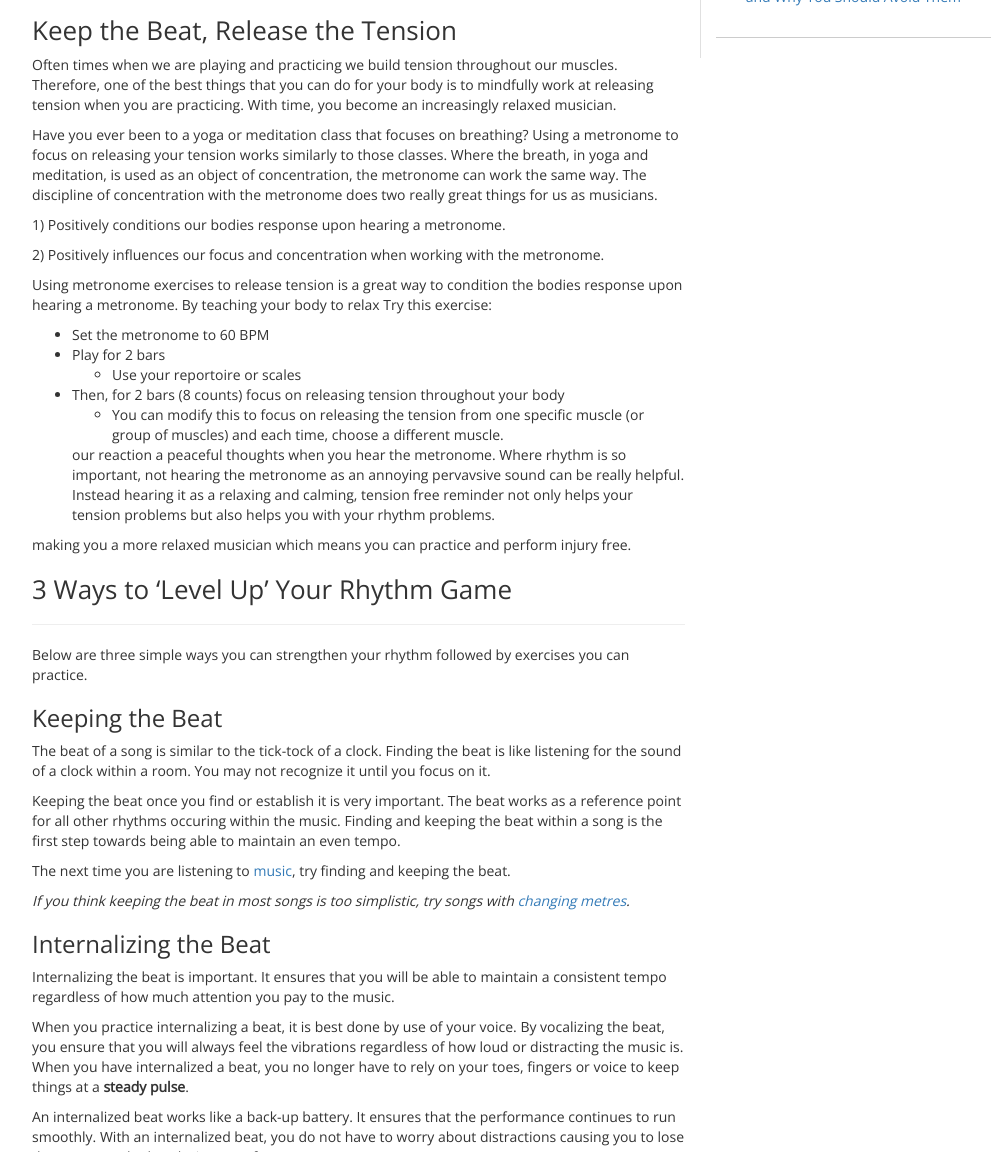
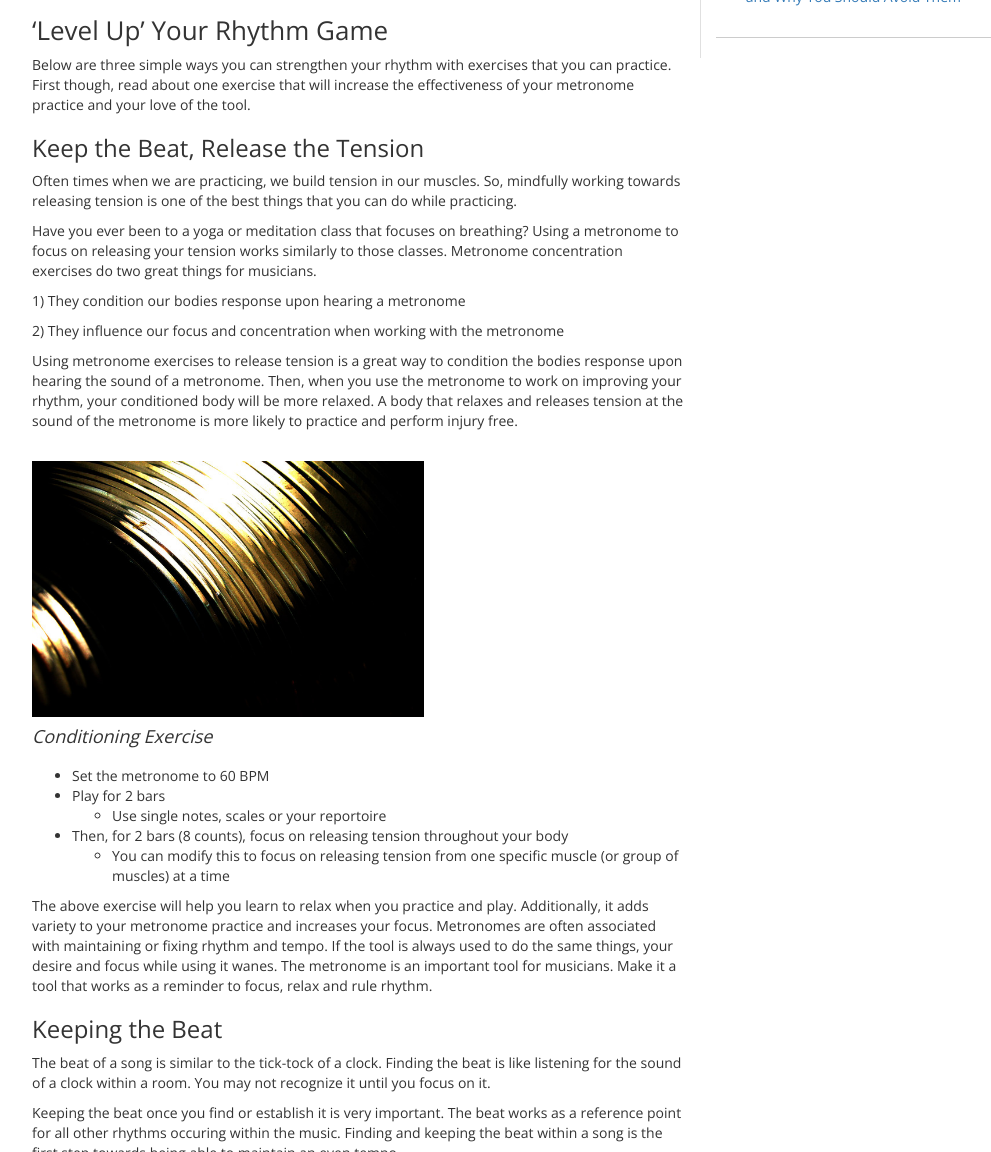
Before and after one commit to pitchplay/blog-content, a Jekyll site: the page built from _posts/2016-06-22-metronome-practice.md, in a window 1280 px wide and 1400 px high, scrolled down 335 px, cut to the strip 248-1400 px from the top of the window. Shown: the whole strip, without its empty margins (111-1102 px from the left). Built offline with Jekyll 4.4.1, drawn with Linux system fonts in a browser that asks for light colours; nearby versions of some CDN libraries; a script that is not in the unit is left out; comment, search, counter and statistics services are not loaded; some of the changed text lies outside the part shown.

Commit message:
more edits and rearranging adding one image

```diff
--- a/_posts/2016-06-22-metronome-practice.md
+++ b/_posts/2016-06-22-metronome-practice.md
@@ -10,32 +10,33 @@ Rhythm is often under-rated both in practice and teaching. Yet, It never hurts t
 
 <iframe width="420" height="315" src="https://www.youtube.com/embed/5G7UIeYGq0k" frameborder="0" allowfullscreen></iframe>
 
-## Keep the Beat, Release the Tension
+## 'Level Up' Your Rhythm Game
 
-Often times when we are playing and practicing we build tension throughout our muscles. Therefore, one of the best things that you can do for your body is to mindfully work at releasing tension when you are practicing. With time, you become an increasingly relaxed musician.
+Below are three simple ways you can strengthen your rhythm with exercises that you can practice. First though, read about one exercise that will increase the effectiveness of your metronome practice and your love of the tool.
 
-Have you ever been to a yoga or meditation class that focuses on breathing? Using a metronome to focus on releasing your tension works similarly to those classes. Where the breath, in yoga and meditation, is used as an object of concentration, the metronome can work the same way. The discipline of concentration with the metronome does two really great things for us as musicians.
+### Keep the Beat, Release the Tension
 
-1) Positively conditions our bodies response upon hearing a metronome.
+Often times when we are practicing, we build tension in our muscles. So, mindfully working towards releasing tension is one of the best things that you can do while practicing.
 
-2) Positively influences our focus and concentration when working with the metronome.
+Have you ever been to a yoga or meditation class that focuses on breathing? Using a metronome to focus on releasing your tension works similarly to those classes. Metronome concentration exercises do two great things for musicians.
 
-Using metronome exercises to release tension is a great way to condition the bodies response upon hearing a metronome. By teaching your body to relax  Try this exercise:
+1) They condition our bodies response upon hearing a metronome
+
+2) They influence our focus and concentration when working with the metronome
+
+Using metronome exercises to release tension is a great way to condition the bodies response upon hearing the sound of a metronome. Then, when you use the metronome to work on improving your rhythm, your conditioned body will be more relaxed. A body that relaxes and releases tension at the sound of the metronome is more likely to practice and perform injury free.
+
+![](/assets/img/2016-07-14/cymbal.jpg){:width="60%"}
+
+#### *Conditioning Exercise*
 
 - Set the metronome to 60 BPM
 - Play for 2 bars
-  - Use your reportoire or scales
-- Then, for 2 bars (8 counts) focus on releasing tension throughout your body
-  - You can modify this to focus on releasing the tension from one specific muscle (or group of muscles) and each time, choose a different muscle.
+  - Use single notes, scales or your reportoire
+- Then, for 2 bars (8 counts), focus on releasing tension throughout your body
+  - You can modify this to focus on releasing tension from one specific muscle (or group of muscles) at a time
 
-  our reaction  a peaceful thoughts when you hear the metronome. Where rhythm is so important, not hearing the metronome as an annoying pervavsive sound can be really helpful. Instead hearing it as a relaxing and calming, tension free reminder not only helps your tension problems but also helps you with your rhythm problems.
-
-making you a more relaxed musician which means you can practice and perform injury free.
-
-## 3 Ways to 'Level Up' Your Rhythm Game
-___________________________________
-
-Below are three simple ways you can strengthen your rhythm followed by exercises you can practice.
+The above exercise will help you learn to relax when you practice and play.  Additionally, it adds variety to your metronome practice and increases your focus. Metronomes are often associated with maintaining or fixing rhythm and tempo. If the tool is always used to do the same things, your desire and focus while using it wanes. The metronome is an important tool for musicians. Make it a tool that works as a reminder to focus, relax and rule rhythm.
 
 ### Keeping the Beat
 
@@ -98,4 +99,4 @@ ____________________________________________
 - Pick up your instrument.
 - Walk through the above exercises using your instrument to keep the beat.
 
-These exercises, whether you tap, clap, say or play them, they will give you a stronger sense of rhythm. For more on rhythm, check out our blog on [polyrhythms](https://pitchplay/music/polyrhythm).
+These exercises, whether you tap, clap, say or play them, they will give you a stronger sense of rhythm. Furthermore, check out our blog on [polyrhythms](https://pitchplay/music/polyrhythm) to add some variety to your rhythm exercises.
```
Also changed, not shown: assets/img/2016-07-14/cymbal.jpg (added).
